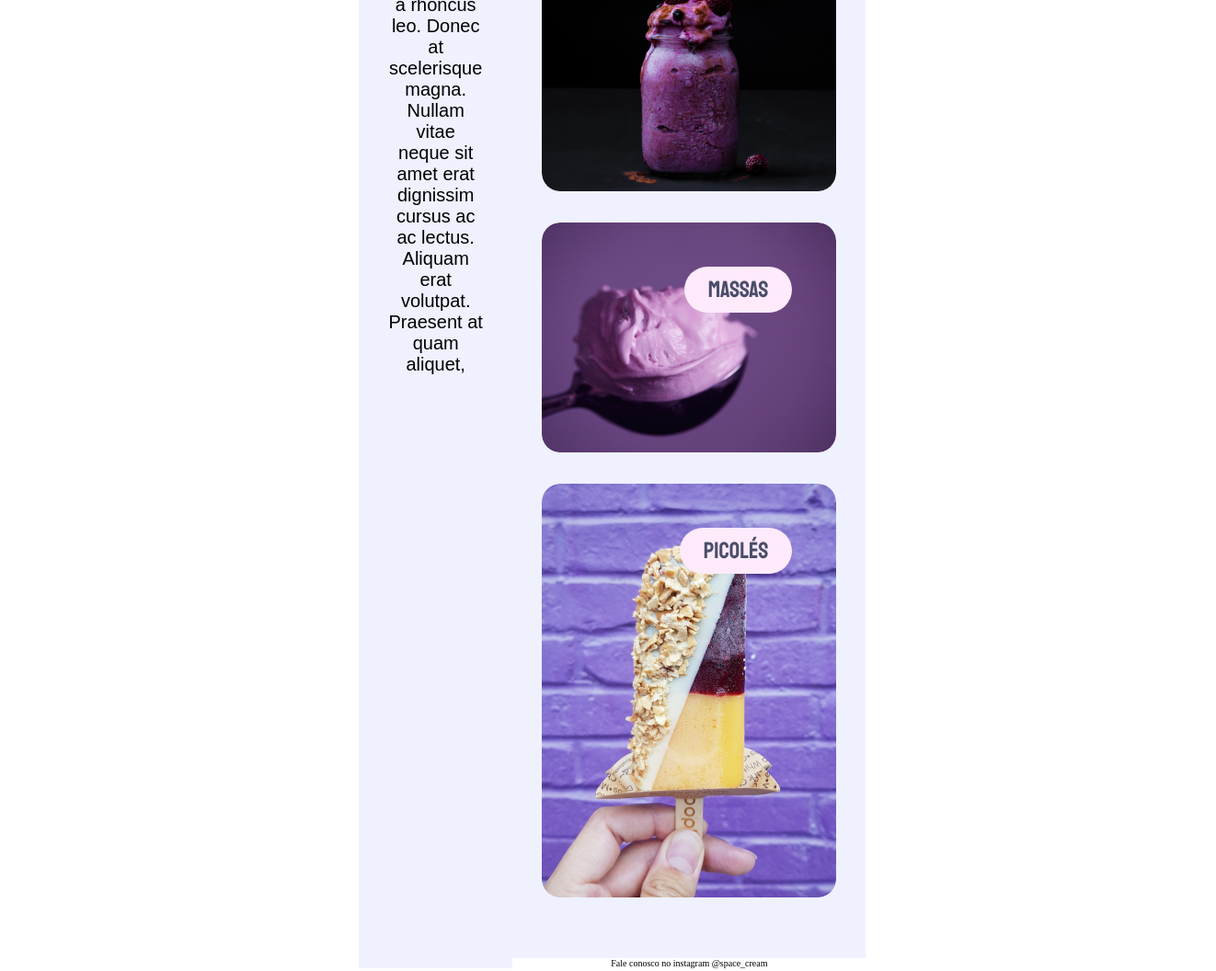
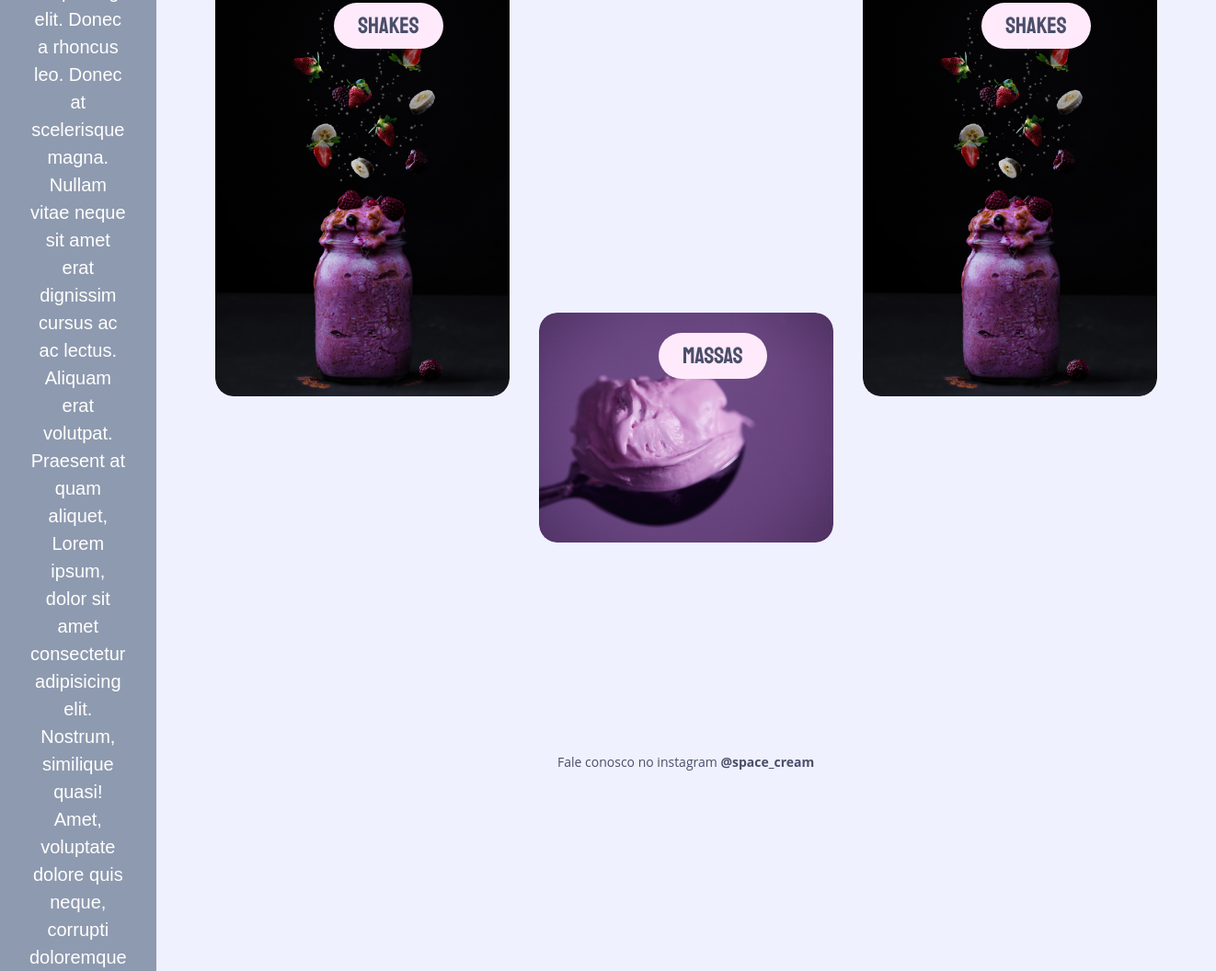
Before and after one commit to jacksonMarcelinoFreitas/Space_Cream, a plain HTML site: page index.html in a window 1280 px wide. Shown: the part 526-1582 px from the top of the page at 92% size, 1322 px wide, since content can reach past the window. Drawn offline with Linux system fonts and the light colour scheme; a web font is replaced by a local one.

Commit message:
modification of the code

```diff
--- a/index.html
+++ b/index.html
@@ -66,7 +66,7 @@
                 <h1>Space Cream</h1>
             </div>
             <p>
-                Lorem ipsum dolor sit amet, consectetur adipiscing elit. Donec a rhoncus leo. Donec at scelerisque magna. Nullam vitae neque sit amet erat dignissim cursus ac ac lectus. Aliquam erat volutpat. Praesent at quam aliquet,
+                Lorem ipsum dolor sit amet, consectetur adipiscing elit. Donec a rhoncus leo. Donec at scelerisque magna. Nullam vitae neque sit amet erat dignissim cursus ac ac lectus. Aliquam erat volutpat. Praesent at quam aliquet, Lorem ipsum, dolor sit amet consectetur adipisicing elit. Nostrum, similique quasi! Amet, voluptate dolore quis neque, corrupti doloremque minus vero inventore odit quod animi sint deserunt esse dicta qui repellat!
             </p>
         </header>
 
@@ -74,26 +74,34 @@
 
 
         <main>
-            <div class="card">
-                <img src="images/sorvete1.png">
+            <div class="card A">
+                <img src="images/sorvete1.png" alt="Sorvetes roxo">
                 <p>Paletas</p>
             </div>
-            <div class="card">
-                <img src="images/sorvete2.png" alt="Imagem de um copo contendo uma bebida na cor vermelha">
+            <div class="card B">
+                <img src="images/sorvete2.png" alt="imagem de sorvete com frutas">
                 <p>Shakes</p>
             </div>
-            <div class="card">
-                <img src="images/sorvete3.png">
+            <div class="card C">
+                <img src="images/sorvete4.png" alt="Imagem de três picolés na cor roxa=">
+                <p>Picolés</p>
+            </div>
+            <div class="card D">
+                <img src="images/sorvete3.png" alt="Sorvete na colher">
                 <p>Massas</p>
             </div>
-            <div class="card">
-                <img src="images/sorvete4.png" alt="Imagem de três picolés na cor roxa=">
-                <p>Picolés</p>
+            <div class="card E">
+                <img src="images/sorvete1.png" alt="Sorvetes roxo">
+                <p>Paletas</p>
+            </div>
+            <div class="card F">
+                <img src="images/sorvete2.png" alt="imagem de sorvete com frutas">
+                <p>Shakes</p>
             </div>
         </main>
 
         <footer>
-            <p>Fale conosco no instagram @space_cream</p>
+            <p>Fale conosco no instagram <span>@space_cream</span></p>
         </footer>
     </div>
 
--- a/style.css
+++ b/style.css
@@ -17,7 +17,7 @@
 
 /*Mobile version*/
 .page{
-    max-width: 50rem;
+    min-width: 384px;
     margin: 0 auto;
 
     text-align: center;
@@ -103,8 +103,8 @@ main p{
 }
 
 .card img{
-    margin-bottom: 3.2rem;
-    min-width: 100%;
+    /* margin-bottom: 3.2rem; */
+
     object-fit: cover;
     border-radius: 2rem;
 }
@@ -163,26 +163,6 @@ footer {
 /* Versão Desktop */
 @media (min-width: 900px) {
 
-    main {
-        grid-template-areas:
-        "A B"
-        "D B"
-        "D E";
-    }
-    main .A {
-        grid-area: A;
-    }
-    main .B {
-        grid-area: B;
-    }
-    main .C {
-        grid-area: E;
-    }
-    main .D {
-        grid-area: D;
-    }
-
-
     .page {
         grid-template-areas:
         "header main"
@@ -204,11 +184,60 @@ footer {
 }
 
 @media (min-width: 1280px) {
+    body{
+        background-color:var(--background-collor);
+    }
+
+    .page {
+        height: 100vh;
+        grid-template-areas:
+        "header main"
+        "header footer";
+        grid-template-columns: 1fr 3fr;
+    }
+    header {
+        grid-area: header;
+        background-color: var(--header-collor);
+    }
+
+    header p{
+        color: white;
+        line-height: 3rem;
+    }
+
+    .box{
+        background-color: var(--header-collor)
+    }
+
+    footer {
+        display: block;
+        color: #4A4E69;
+        grid-area: footer;
+    }
+
+    footer p{
+        font-family: 'Open Sans';
+        font-weight: 400;
+        font-size: 14px;
+        line-height: 28px;
+        text-align: center;
+    }
+
+    footer span{
+        font-weight: 700;
+    }
+
     main {
+        padding: 64px;
+        display: grid;
+        gap: 32px;
+        grid-area: main;
+        grid-template-columns: 1fr 1fr 1fr;
         grid-template-areas:
-        "A B C"
-        "D B F"
-        "D E F";
+        "A C E"
+        "B C F"
+        "B D F"
+        ;
     }
     main .A {
         grid-area: A;
@@ -217,15 +246,36 @@ footer {
         grid-area: B;
     }
     main .C {
-        grid-area: E;
+        grid-area: C;
     }
     main .D {
         grid-area: D;
     }
     main .E {
-        grid-area: C;
+        grid-area: E;
     }
     main .F {
         grid-area: F;
     }
+
+    .card{
+        position: relative;
+    }
+
+    .card p{
+        font-family: var(--title-font);
+        position: absolute;
+        line-height: 3.4rem;
+        font-size: 2.5rem;
+        right: 4rem;
+        top: -1rem;
+        color: #4A4E69;
+        background-color: var(--card-collor);
+        padding: .8rem 2.6rem;
+        border-radius: 5rem;
+        animation: card_title 1s 1 backwards;
+    }
+
+
+
 }
```
